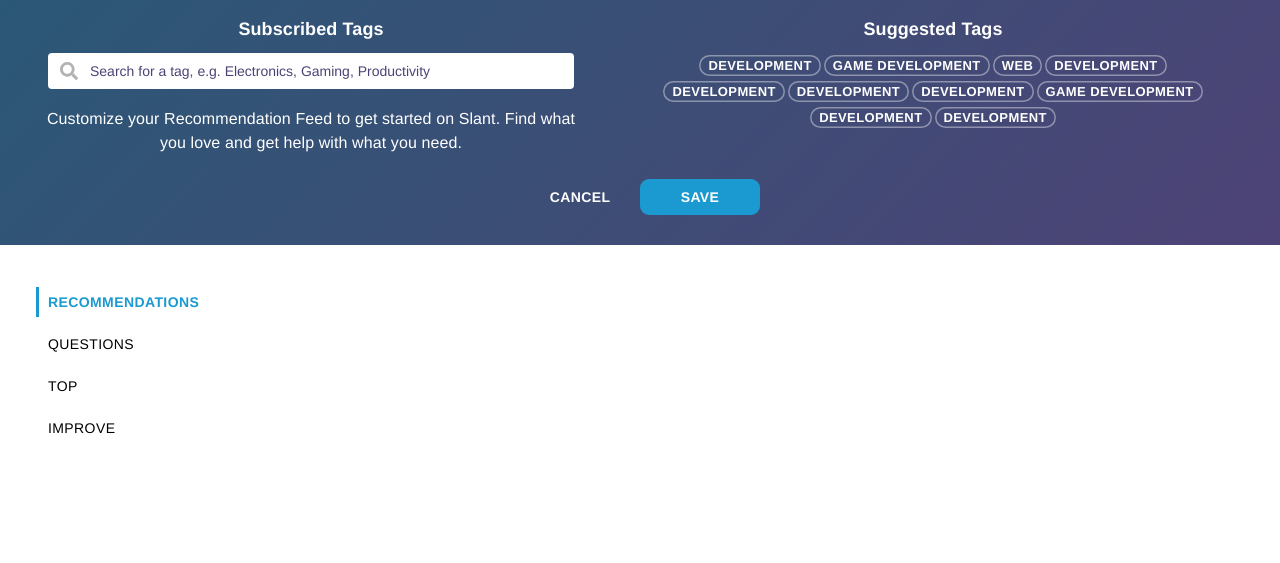
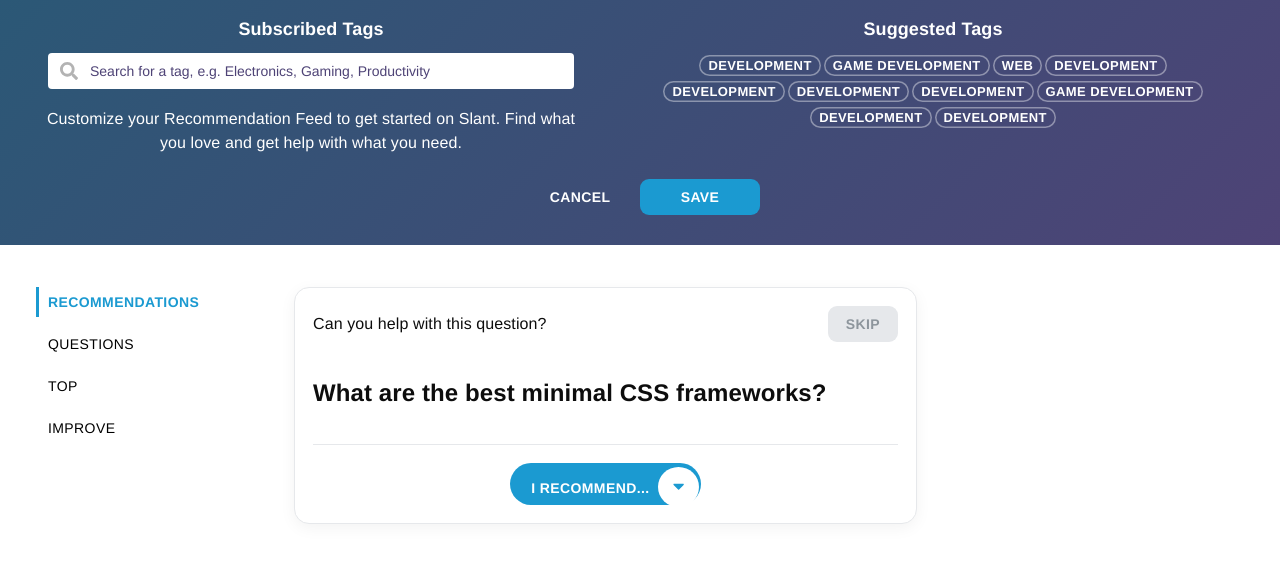
Before and after one commit to majiyd/slant-narcisse, a React app: page / in a window 1280 px wide. Shown: the part 91-654 px from the top of the page. Built offline with nearby package versions, Linux system fonts and the light colour scheme.

Commit message:
Recommended card design complete

```diff
--- a/src/components/homePage.js
+++ b/src/components/homePage.js
@@ -1,7 +1,7 @@
 import React from 'react'
 import {MainHeader} from "./header.js"
 import { FontAwesomeIcon } from "@fortawesome/react-fontawesome";
-import {faSearch } from '@fortawesome/free-solid-svg-icons'
+import {faSearch, faCaretDown} from '@fortawesome/free-solid-svg-icons'
 
 function HomePageHeader(props){
     return(
@@ -63,6 +63,50 @@
         </div>
     )
 }
+function RecommendedCard(props){
+    const caretIconSpanStyle = {
+        backgroundColor: "white",
+        borderRadius: "50%",
+        color: "#1b9ad1",
+        padding: "10px 15px",
+        marginLeft: 8,
+        marginRight: -4,
+        fontSize: "large",
+    }
+    return(
+        <div className=" card-list-item" >
+            <button className="card-list-answer-skip">Skip</button>
+            <h5 className="card-list-answer-subtitle">Can you help with this question?</h5>
+            <h4 className="card-list-answer-title">
+                <a  href="#">What are the best minimal CSS frameworks?</a>
+            </h4>
+            <div className="card-list-seperator"></div>
+            <div className="card-list-footer center">
+                <a className=" FAB small" >
+                    <span className="FAB-Label">I Recommend...
+                        <span style={caretIconSpanStyle}>
+                            <FontAwesomeIcon
+                                className='icon icon-caret-down FAB-Icon'
+                                icon={faCaretDown}
+                            />
+                        </span>
+                    </span>
+
+                </a>
+            </div>
+        </div>
+    )
+}
+function HomePageFeed(props){
+    return(
+        <div className="home-page-feed card-list">
+            <RecommendedCard />
+            <div className="rec-card-list">
+
+            </div>
+        </div>
+    )
+}
 function HomePageView(props){
     return(
         <div className="home-page-view">
@@ -79,6 +123,7 @@
             <div>
                 <div className="page-content">
                     <NavSideBar />
+                    <HomePageFeed />
                 </div>
             </div>
         </div>
--- a/src/styles/homePage.css
+++ b/src/styles/homePage.css
@@ -1,3 +1,10 @@
+
+h1, h2, h3, h4, h5, h6 {
+    font-weight: inherit;
+    line-height: 24px;
+    font-size: inherit;
+    color: #0d0d0d;
+}
 .home-page {
     height: 100vh;
     font-size: 16px;
@@ -242,7 +249,7 @@
     transition: color .15s;
 }
 .nav-header-item {
-    font-size: 13px;
+    font-size: 12px;
     font-weight: 600;
     text-transform: uppercase;
     letter-spacing: .4px;
@@ -274,10 +281,107 @@
     width: 258px;
 }
 
+.home-page-feed {
+    padding-top: 42px;
+    padding-bottom: 48px;
+    margin-right: 300px;
+    margin-left: 258px;
+    padding-right: 27px;
+    box-shadow: none;
+}
+.card-list-item{
+    overflow: hidden;
+    background-color: #fff;
+    margin-bottom: 36px;
+    padding: 18px;
+    box-shadow: 0 4px 16px 0 rgba(0,0,0,.05);
+    border: 1px solid #e6e8eb;
+    border-radius: 15px;
+}
+.card-list-answer-skip{
+    font-size: 14px;
+    font-weight: 600;
+    text-transform: uppercase;
+    letter-spacing: .4px;
+    float: right;
+    height: 36px;
+    background-color: #e6e8eb;
+    border-radius: 9px;
+    color: #8d959c;
+}
+.card-list-answer-subtitle {
+    line-height: 18px;
+    padding: 9px 0;
+    margin: auto;
+}
+
+.card-list-answer-title {
+    margin: auto;
+    font-size: 24px;
+    font-weight: 600;
+    line-height: 30px;
+    display: flex;
+    align-items: center;
+    min-height: 102px;
+    padding: 12px 0;
+    text-align: center;
+}
+.card-list-seperator {
+    width: 100%;
+    height: 1px;
+    background-color: #e6e8eb;
+}
+.card-list-footer {
+    padding-top: 18px;
+}
+.card-list-footer.center {
+    text-align: center;
+}
+.FAB {
+    display: inline-flex;
+    height: 48px;
+    background: #1b9ad1;
+    color: #fff;
+    border-radius: 30px;
+    vertical-align: top;
+    transition: background-color .15s;
+}
+.FAB.small {
+    height: 42px;
+    border-radius: 21px;
+}
+.FAB-Label {
+    font-size: 14px;
+    font-weight: 600;
+    text-transform: uppercase;
+    letter-spacing: .4px;
+    line-height: 48px;
+    margin-left: 21px;
+    margin-right: 6px;
+    vertical-align: text-bottom;
+    flex-shrink: 1;
+    flex-grow: 1;
+    white-space: nowrap;
+}
+.rec-card-list{
+    margin-bottom: 30px;
+}
+@media (max-width: 1279px){
+    .home-page-feed {
+        margin-left: 204px;
+        margin-right: 240px;
+    }
+}
 
 @media (max-width: 1023px) {
     .tag-selector-header {
         min-height: 270px;
+    }
+    .home-page-feed {
+        padding-right: 0;
+        margin-right: auto;
+        box-shadow: none;
+        padding-top: 42px;
     }
 }
 
@@ -319,4 +423,28 @@
     .nav-sidebar {
         display: none;
     }
+    .home-page-feed {
+        margin-left: auto;
+        padding-top: 30px;
+
+    }
+    .home-page-view{
+        background-color: #efefef;
+    }
+    .card-list-item {
+        margin: 0 0 30px;
+        padding: 12px;
+    }
+    .card-list-answer-title {
+        font-size: 21px;
+        line-height: 30px;
+    }
+    .card-list-footer {
+        padding-top: 12px;
+    }
+    .FAB-Label {
+        line-height: 42px;
+        margin-left: 18px;
+        margin-right: 6px;
+    }
 }
```
